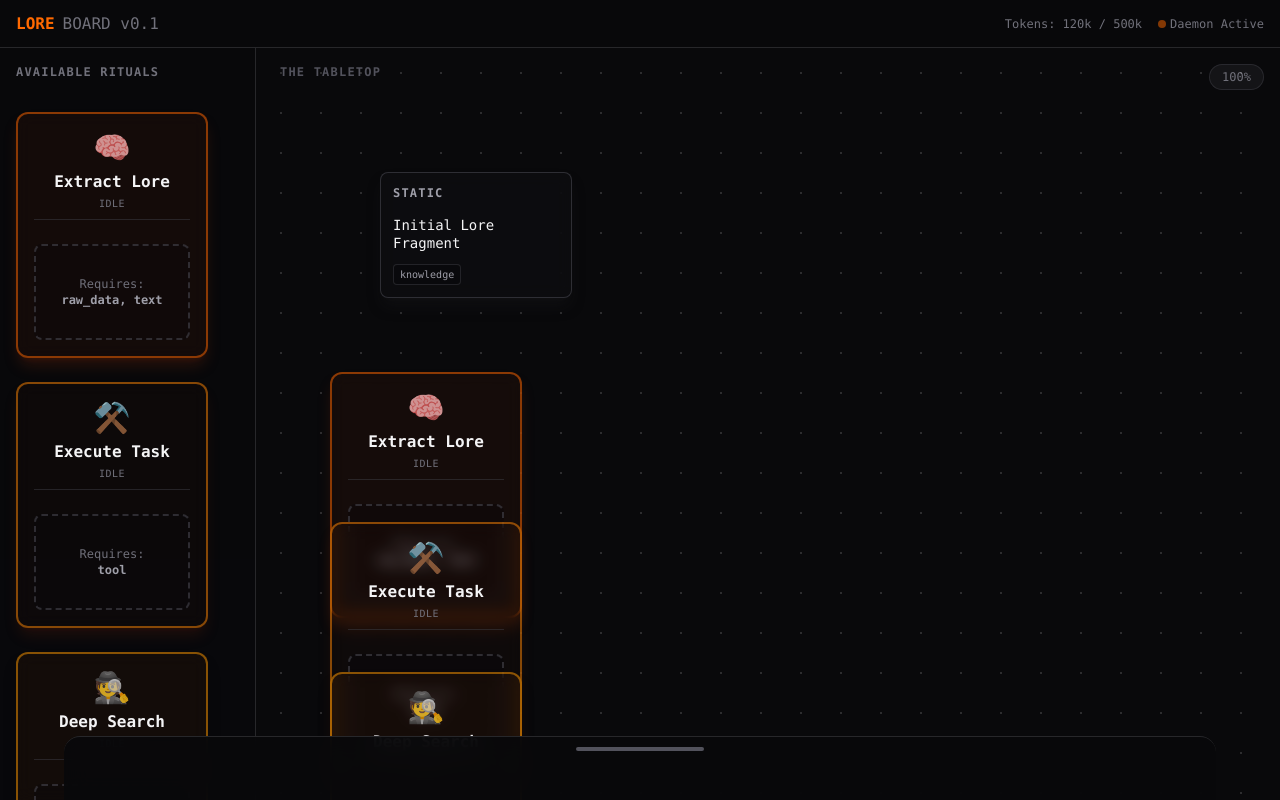
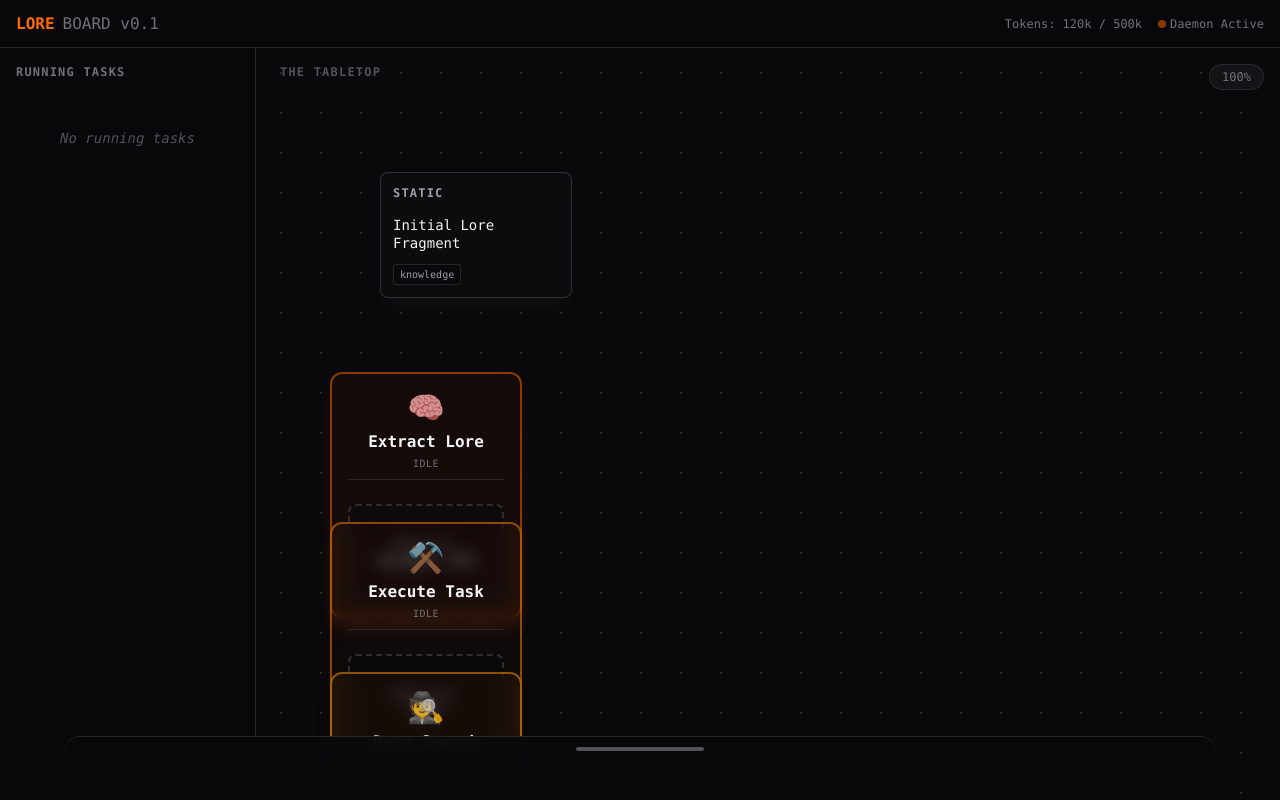
Before and after one commit to Gudge514/lore-board, a Vue app in the folder loreboard-app/: page / in a window 1280 px wide. Built offline with nearby package versions, Linux system fonts and the light colour scheme.

Commit message:
feat: change left sidebar to running tasks list with progress bars and longer task duration

```diff
--- a/loreboard-app/src/App.vue
+++ b/loreboard-app/src/App.vue
@@ -36,6 +36,9 @@ const verbs = ref([
 const slottedCards = ref({
   v1: [], v2: [], v3: []
 })
+
+// 4b. Running tasks (for left sidebar display)
+const runningTasks = ref([])
 
 // 5. Global selection state - only one card can be selected at a time
 const selectedCardId = ref(null)
@@ -741,20 +744,51 @@ const igniteVerb = (verbId) => {
 
   const consumedCard = slottedCards.value[verbId][0]
 
+  // Add to running tasks
+  const taskId = `task-${Date.now()}`
+  const taskDuration = Math.floor(Math.random() * 30 + 30) // 30-60 seconds
+  runningTasks.value.push({
+    id: taskId,
+    verbId: verb.id,
+    verbLabel: verb.label,
+    verbIcon: verb.icon,
+    cardLabel: consumedCard?.label || 'Unknown',
+    cardType: consumedCard?.type || 'unknown',
+    startTime: Date.now(),
+    duration: taskDuration * 1000, // convert to ms
+    progress: 0
+  })
+
+  // Update progress periodically
+  const progressInterval = setInterval(() => {
+    const task = runningTasks.value.find(t => t.id === taskId)
+    if (task) {
+      const elapsed = Date.now() - task.startTime
+      task.progress = Math.min(100, Math.round((elapsed / task.duration) * 100))
+    }
+  }, 500)
+
   // Simulate processing time
   setTimeout(() => {
     verb.state = 'IDLE'
     slottedCards.value[verbId] = [] // clear slot (destroy original card)
 
+    // Remove from running tasks
+    const taskIdx = runningTasks.value.findIndex(t => t.id === taskId)
+    if (taskIdx > -1) {
+      runningTasks.value.splice(taskIdx, 1)
+    }
+    clearInterval(progressInterval)
+
     // Spawn result card onto tabletop
     tabletopCards.value.push({
       id: `res-${Date.now()}`,
       type: 'static',
-      label: `Result from: ${consumedCard.label}`,
+      label: `Result from: ${consumedCard?.label || 'Unknown'}`,
       aspects: ['knowledge', 'refined'],
       duration: null
     })
-  }, 3000)
+  }, taskDuration * 1000)
 }
 </script>
 
@@ -776,28 +810,49 @@ const igniteVerb = (verbId) => {
     <!-- Main Workspace -->
     <main class="flex-1 flex overflow-hidden">
 
-      <!-- Left Panel: Verb List -->
-      <aside class="w-64 border-r border-zinc-800 bg-zinc-950/30 p-4 flex flex-col gap-6 overflow-y-auto z-10 overflow-x-visible">
-        <h2 class="text-xs uppercase tracking-widest text-zinc-500 font-bold mb-2">Available Rituals</h2>
+      <!-- Left Panel: Running Tasks -->
+      <aside class="w-64 border-r border-zinc-800 bg-zinc-950/30 p-4 flex flex-col gap-4 overflow-y-auto z-10">
+        <h2 class="text-xs uppercase tracking-widest text-zinc-500 font-bold">Running Tasks</h2>
 
-        <Verb
-          v-for="verb in verbs"
-          :key="verb.id"
-          :verb="verb"
-          :slottedCards="slottedCards[verb.id]"
-          :is-highlighted="highlightedVerbs.has(verb.id)"
-          :is-selected="selectedVerbId === verb.id"
-          @drop="handleVerbDrop"
-          @ignite="igniteVerb"
-          @select="onVerbSelect"
-          class="shrink-0"
-        >
-          <!-- Using scoped slot to render the Card component inside the Verb -->
-          <template #slotted-card="{ card }">
-            <!-- T-06: Absolute Lock if ignited -->
-            <Card :card="card" isSlot :isLocked="verb.state === 'IGNITED'" class="scale-90" />
-          </template>
-        </Verb>
+        <!-- Task list -->
+        <div class="flex flex-col gap-3">
+          <div
+            v-for="task in runningTasks"
+            :key="task.id"
+            class="bg-zinc-900/50 border border-zinc-700/50 rounded-lg p-3 transition-all hover:border-orange-400/30"
+          >
+            <!-- Task header -->
+            <div class="flex items-center gap-2 mb-2">
+              <span class="text-lg">{{ task.verbIcon }}</span>
+              <span class="text-xs font-medium text-zinc-300">{{ task.verbLabel }}</span>
+            </div>
+
+            <!-- Task info -->
+            <div class="text-xs text-zinc-400 mb-2">
+              <span class="text-zinc-500">Processing:</span>
+              <span class="text-zinc-300 ml-1">{{ task.cardLabel }}</span>
+            </div>
+
+            <!-- Progress bar -->
+            <div class="w-full h-1.5 bg-zinc-800 rounded-full overflow-hidden">
+              <div
+                class="h-full bg-gradient-to-r from-orange-500 to-orange-400 transition-all duration-500"
+                :style="{ width: task.progress + '%' }"
+              ></div>
+            </div>
+
+            <!-- Progress text -->
+            <div class="flex justify-between mt-1 text-[10px] text-zinc-500">
+              <span>{{ Math.floor(task.duration / 1000) }}s</span>
+              <span>{{ task.progress }}%</span>
+            </div>
+          </div>
+
+          <!-- Empty state -->
+          <div v-if="runningTasks.length === 0" class="text-center py-8 text-zinc-600 text-sm italic">
+            No running tasks
+          </div>
+        </div>
       </aside>
 
       <!-- Center Panel: The Tabletop Canvas -->
```
